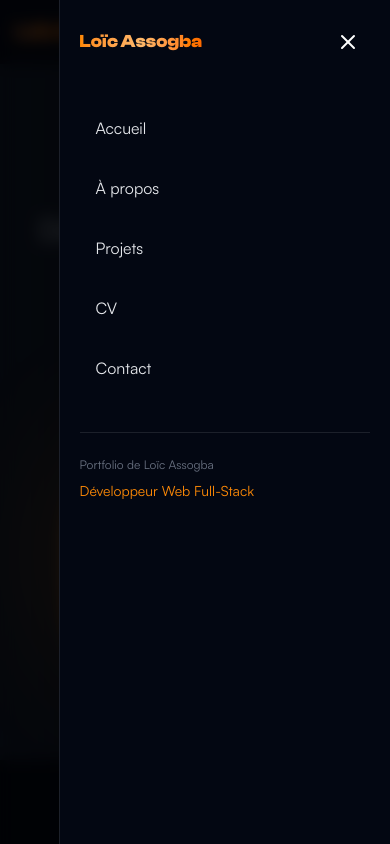
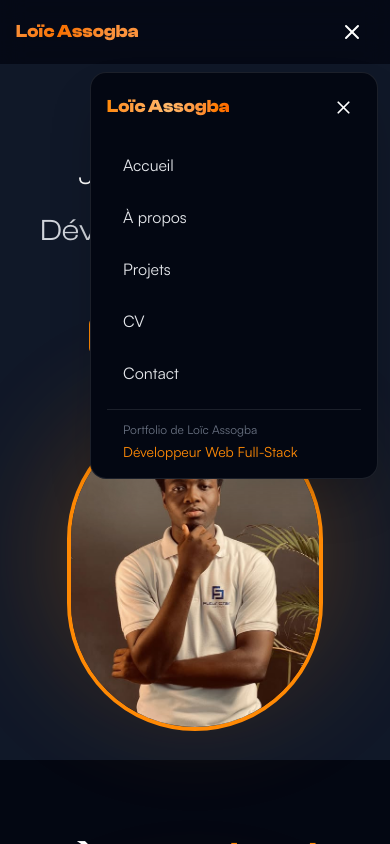
Before and after one commit to Loic-Assogba/my-portfolio, a React (Vite) app: page / in a window 390 px wide. Both pictures are taken after a click on the button "Ouvrir le menu". Shown: the top 844 px of the page. Built offline with nearby package versions, Linux system fonts and the light colour scheme.

Commit message:
Modification du header

```diff
--- a/src/components/sections/Header.jsx
+++ b/src/components/sections/Header.jsx
@@ -4,7 +4,6 @@ import { Menu, X } from 'lucide-react';
 export default function Header() {
     const [isMenuOpen, setIsMenuOpen] = useState(false);
     const [isScrolled, setIsScrolled] = useState(false);
-    const [isHeaderVisible, setIsHeaderVisible] = useState(true);
 
     const links = [
         { name: 'Accueil', href: '#hero' },
@@ -19,30 +18,13 @@ export default function Header() {
         setIsMenuOpen(false);
     };
 
-    // Détection du sens de défilement
+    // Détection du défilement
     useEffect(() => {
-        let lastScrollY = window.scrollY;
+        const handleScroll = () => {
+            setIsScrolled(window.scrollY > 20);
+        };
 
-        const handleScroll = () => {
-            const currentScrollY = Math.max(0, window.scrollY);
-            const difference = currentScrollY - lastScrollY;
-
-            // Modifier l'apparence du header
-            setIsScrolled(currentScrollY > 20);
-
-            // Toujours afficher le header en haut de la page
-            if (currentScrollY <= 20) {
-                setIsHeaderVisible(true);
-            } else if (difference > 0) {
-                // Défilement vers le bas
-                setIsHeaderVisible(false);
-            } else if (difference < 0) {
-                // Défilement vers le haut
-                setIsHeaderVisible(true);
-            }
-
-            lastScrollY = currentScrollY;
-        };
+        handleScroll();
 
         window.addEventListener('scroll', handleScroll, {
             passive: true,
@@ -53,7 +35,7 @@ export default function Header() {
         };
     }, []);
 
-    // Fermer le menu avec la touche Échap
+    // Fermer le menu avec Échap
     useEffect(() => {
         if (!isMenuOpen) return;
 
@@ -70,7 +52,7 @@ export default function Header() {
         };
     }, [isMenuOpen]);
 
-    // Bloquer le défilement derrière le menu mobile
+    // Bloquer le défilement de la page derrière le menu
     useEffect(() => {
         if (!isMenuOpen) return;
 
@@ -90,13 +72,8 @@ export default function Header() {
             <header
                 className={`
                     fixed inset-x-0 top-0 z-50
-                    w-full
-                    transition-all duration-300 ease-in-out
-                    ${
-                        isHeaderVisible || isMenuOpen
-                            ? 'translate-y-0 opacity-100 pointer-events-auto'
-                            : '-translate-y-full opacity-0 pointer-events-none'
-                    }
+                    w-full max-w-full
+                    transition-colors duration-300
                     ${
                         isScrolled
                             ? 'bg-gray-950/95 backdrop-blur-xl shadow-lg border-b border-white/10'
@@ -106,11 +83,9 @@ export default function Header() {
             >
                 <div
                     className="
-                        mx-auto w-full max-w-6xl
-                        flex items-center justify-between
-                        gap-4
-                        px-4 sm:px-6 lg:px-8
-                        h-16 sm:h-[72px]
+                        mx-auto flex h-16 w-full max-w-6xl
+                        items-center justify-between gap-4
+                        px-4 sm:h-[72px] sm:px-6 lg:px-8
                     "
                 >
                     {/* LOGO */}
@@ -123,9 +98,9 @@ export default function Header() {
                     >
                         <span
                             className="
+                                whitespace-nowrap
                                 font-clash font-bold
                                 text-lg sm:text-xl
-                                whitespace-nowrap
                                 bg-gradient-to-r
                                 from-orange-400 via-orange-300 to-orange-500
                                 bg-clip-text text-transparent
@@ -164,8 +139,8 @@ export default function Header() {
                                     <a
                                         href={item.href}
                                         className="
-                                            block px-3 py-2 rounded-lg
-                                            whitespace-nowrap
+                                            block whitespace-nowrap
+                                            rounded-lg px-3 py-2
                                             transition-all duration-200
                                             hover:bg-orange-400/10
                                             hover:text-orange-400
@@ -183,8 +158,10 @@ export default function Header() {
 
                     <button
                         type="button"
-                        onClick={() => setIsMenuOpen(true)}
-                        aria-label="Ouvrir le menu"
+                        onClick={() => setIsMenuOpen((prev) => !prev)}
+                        aria-label={
+                            isMenuOpen ? 'Fermer le menu' : 'Ouvrir le menu'
+                        }
                         aria-expanded={isMenuOpen}
                         aria-controls="mobile-navigation"
                         className="
@@ -197,7 +174,7 @@ export default function Header() {
                             transition-all duration-200
                         "
                     >
-                        <Menu size={24} />
+                        {isMenuOpen ? <X size={24} /> : <Menu size={24} />}
                     </button>
                 </div>
             </header>
@@ -205,36 +182,46 @@ export default function Header() {
             {/* ================= MENU MOBILE ================= */}
 
             {isMenuOpen && (
-                <div
-                    className="
-                        fixed inset-0 z-[60]
-                        lg:hidden
-                        w-full
-                        bg-black/70 backdrop-blur-sm
-                    "
-                    onClick={closeMenu}
-                >
+                <>
+                    {/* FOND TRANSPARENT */}
+
+                    <div
+                        className="
+                            fixed inset-0 z-40
+                            lg:hidden
+                        "
+                        onClick={closeMenu}
+                        aria-hidden="true"
+                    />
+
+                    {/* PANNEAU DU MENU */}
+
                     <nav
                         id="mobile-navigation"
                         aria-label="Navigation mobile"
                         className="
-                            absolute inset-y-0 right-0
-                            w-[85%] max-w-[360px]
+                            fixed right-3 top-[72px] z-[60]
+                            w-[min(18rem,calc(100vw-1.5rem))]
+                            h-auto max-h-[calc(100dvh-88px)]
                             overflow-y-auto overflow-x-hidden
+                            rounded-2xl
+                            border border-white/10
                             bg-gray-950 text-white
-                            border-l border-white/10
                             shadow-2xl
-                            p-5 sm:p-7
+                            p-4
+                            lg:hidden
                             animate-slide-in
                         "
-                        onClick={(event) => event.stopPropagation()}
                     >
                         {/* EN-TÊTE DU MENU */}
 
-                        <div className="flex items-center justify-between gap-3 mb-10">
-                            <a
-                                href="#hero"
-                                onClick={closeMenu}
+                        <div
+                            className="
+                                flex items-center justify-between
+                                gap-3 mb-4
+                            "
+                        >
+                            <span
                                 className="
                                     min-w-0
                                     font-clash font-bold text-lg
@@ -245,7 +232,7 @@ export default function Header() {
                                 "
                             >
                                 Loïc Assogba
-                            </a>
+                            </span>
 
                             <button
                                 type="button"
@@ -254,21 +241,20 @@ export default function Header() {
                                 className="
                                     shrink-0
                                     flex items-center justify-center
-                                    w-11 h-11 rounded-xl
+                                    w-9 h-9 rounded-lg
                                     text-white
                                     hover:bg-white/10
                                     hover:text-orange-400
-                                    active:scale-95
                                     transition-all duration-200
                                 "
                             >
-                                <X size={24} />
+                                <X size={21} />
                             </button>
                         </div>
 
                         {/* LIENS DE NAVIGATION */}
 
-                        <ul className="flex flex-col gap-3 font-satoshi">
+                        <ul className="flex flex-col gap-1 font-satoshi">
                             {links.map((item, index) => (
                                 <li
                                     key={item.href}
@@ -282,7 +268,7 @@ export default function Header() {
                                         onClick={closeMenu}
                                         className="
                                             flex items-center
-                                            min-h-12 px-4 py-3
+                                            min-h-11 px-4 py-3
                                             rounded-xl
                                             text-base text-gray-200
                                             transition-all duration-200
@@ -299,17 +285,17 @@ export default function Header() {
 
                         {/* PIED DU MENU */}
 
-                        <div className="mt-10 pt-6 border-t border-white/10">
+                        <div className="mt-3 pt-3 border-t border-white/10 px-4">
                             <p className="text-xs text-gray-500">
                                 Portfolio de Loïc Assogba
                             </p>
 
-                            <p className="mt-2 text-sm text-orange-400">
+                            <p className="mt-1 text-sm text-orange-400">
                                 Développeur Web Full-Stack
                             </p>
                         </div>
                     </nav>
-                </div>
+                </>
             )}
         </>
     );
```
